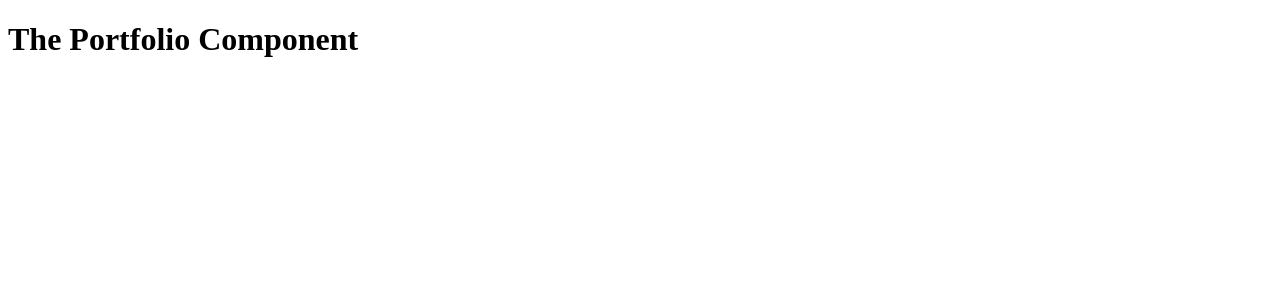
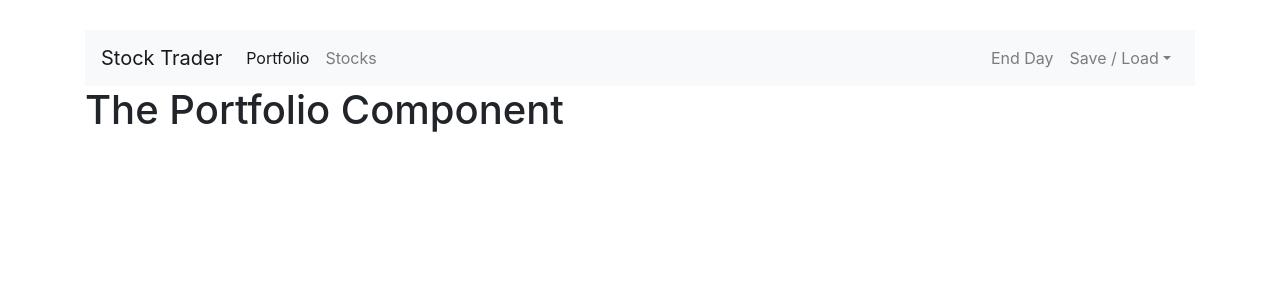
Before and after one commit to cfaguilera20/vue-stock-trader, a Vue app: page /portfolio in a window 1280 px wide. Shown: the top 300 px of the page. Built offline with nearby package versions, Linux system fonts and the light colour scheme.

Commit message:
Adding a header and navigation.

```diff
--- a/package.json
+++ b/package.json
@@ -8,6 +8,7 @@
     "lint": "vue-cli-service lint"
   },
   "dependencies": {
+    "bootstrap": "^4.2.1",
     "vue": "^2.5.17",
     "vue-router": "^3.0.2"
   },
--- a/src/App.vue
+++ b/src/App.vue
@@ -1,15 +1,26 @@
 <template>
-  <div id="app">
-    <router-view></router-view>
+  <div class="container">
+    <app-header></app-header>
+    <div class="row">
+      <div class="col-sm-12">
+        <router-view></router-view>
+      </div>
+    </div>
   </div>
 </template>
 
 <script>
+import Header from "./components/Header.vue";
+
 export default {
-  name: "app",
-  components: {}
+  components: {
+    appHeader: Header
+  }
 };
 </script>
 
 <style>
+body {
+  padding: 30px;
+}
 </style>
--- a/src/components/Header.vue
+++ b/src/components/Header.vue
@@ -1,3 +1,47 @@
 <template>
-    <h1>The Header Component</h1>
+  <nav class="navbar navbar-expand-lg navbar-light bg-light">
+    <router-link to="/" class="navbar-brand">Stock Trader</router-link>
+    <button
+      class="navbar-toggler"
+      type="button"
+      data-toggle="collapse"
+      data-target="#navbarSupportedContent"
+      aria-controls="navbarSupportedContent"
+      aria-expanded="false"
+      aria-label="Toggle navigation"
+    >
+      <span class="navbar-toggler-icon"></span>
+    </button>
+
+    <div class="collapse navbar-collapse" id="navbarSupportedContent">
+      <ul class="navbar-nav mr-auto">
+        <router-link to="/portfolio" activeClass="active" tag="li" class="nav-item">
+          <a class="nav-link">Portfolio</a>
+        </router-link>
+        <router-link to="/stocks" activeClass="active" tag="li" class="nav-item">
+          <a class="nav-link">Stocks</a>
+        </router-link>
+      </ul>
+      <ul class="navbar-nav ml-auto">
+        <li class="nav-item">
+          <a class="nav-link" href="#">End Day</a>
+        </li>
+        <li class="nav-item dropdown">
+          <a
+            class="nav-link dropdown-toggle"
+            href="#"
+            id="navbarDropdown"
+            role="button"
+            data-toggle="dropdown"
+            aria-haspopup="true"
+            aria-expanded="false"
+          >Save / Load</a>
+          <div class="dropdown-menu" aria-labelledby="navbarDropdown">
+            <a class="dropdown-item" href="#">Save Data</a>
+            <a class="dropdown-item" href="#">Load Data</a>
+          </div>
+        </li>
+      </ul>
+    </div>
+  </nav>
 </template>
--- a/src/components/Home.vue
+++ b/src/components/Home.vue
@@ -1,3 +1,11 @@
 <template>
+  <div>
     <h1>The Home Component</h1>
+  </div>
 </template>
+
+<script>
+export default {
+  components: {}
+};
+</script>
--- a/src/components/portfolio/Portfolio.vue
+++ b/src/components/portfolio/Portfolio.vue
@@ -1,3 +1,10 @@
 <template>
+  <div>
     <h1>The Portfolio Component</h1>
+  </div>
 </template>
+<script>
+export default {
+  components: {}
+};
+</script>
--- a/src/components/stocks/Stocks.vue
+++ b/src/components/stocks/Stocks.vue
@@ -1,3 +1,10 @@
 <template>
+  <div>
     <h1>The Stocks Component</h1>
+  </div>
 </template>
+<script>
+export default {
+  components: {}
+};
+</script>
--- a/src/main.js
+++ b/src/main.js
@@ -1,6 +1,9 @@
 import Vue from 'vue';
 import ViewRouter from 'vue-router';
 import App from './App.vue';
+
+import 'bootstrap/dist/css/bootstrap.min.css'
+
 import { routes } from './routes';
 
 Vue.use(ViewRouter);
```
Also changed, not shown: 1 other file (tests, documents, lock files or other folders).
